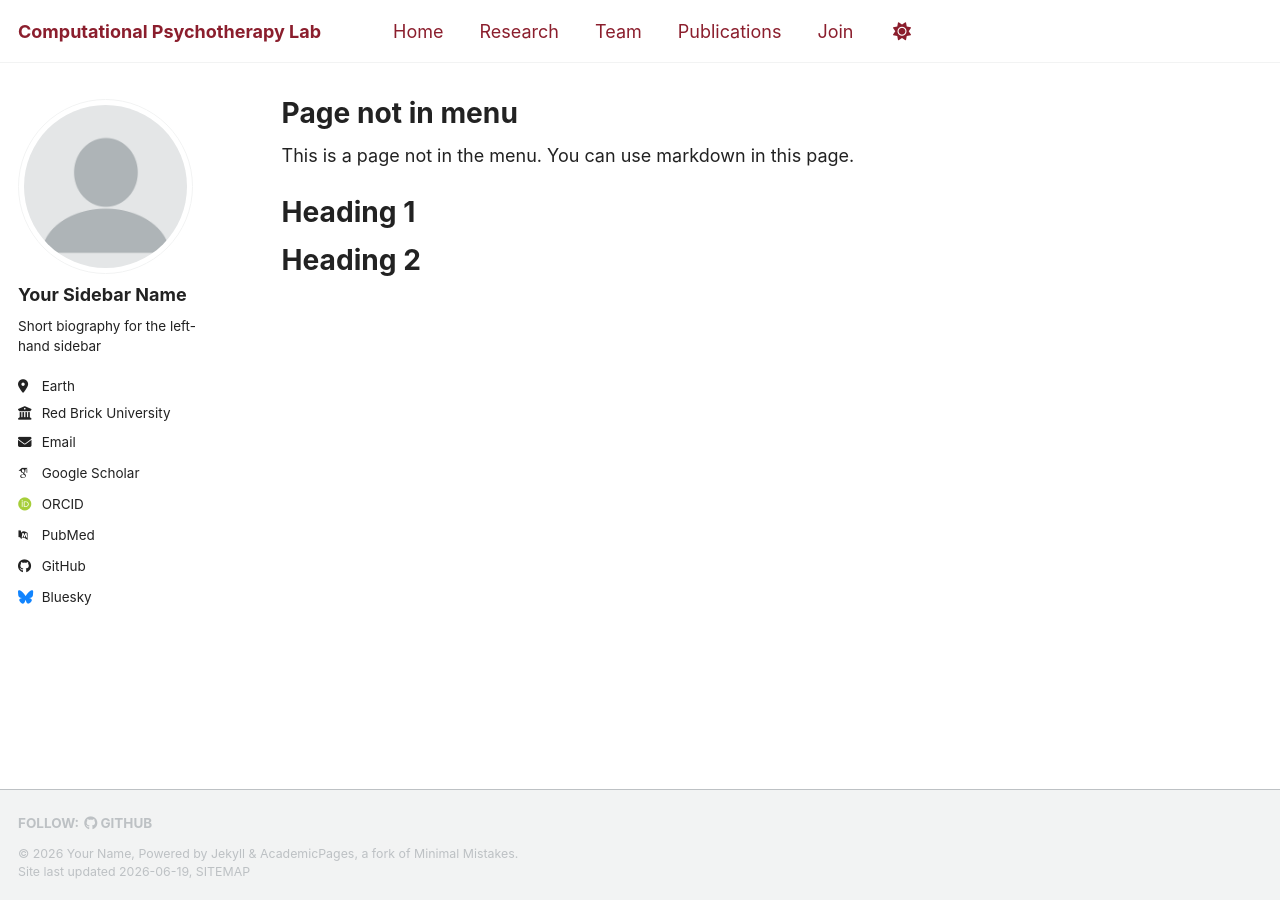
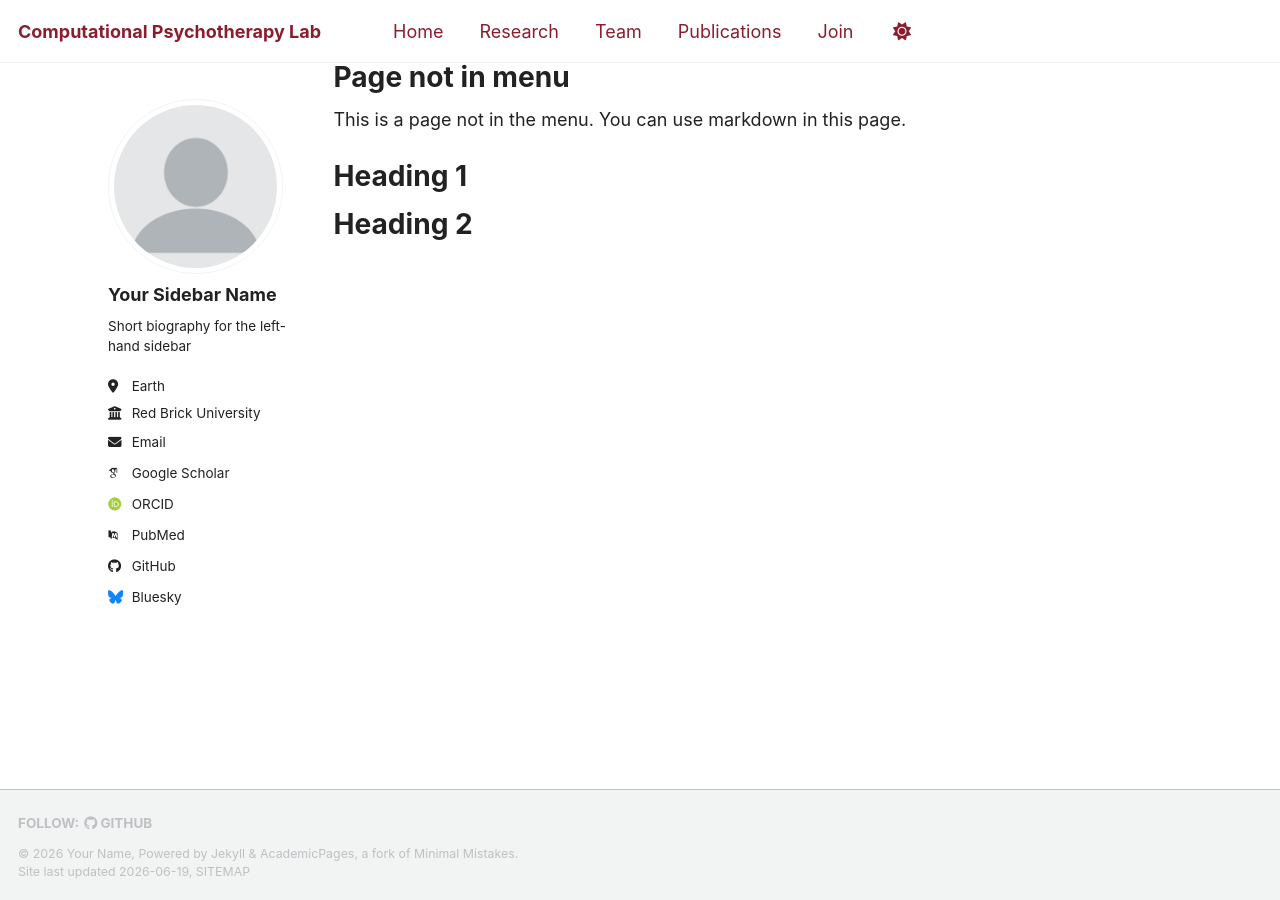
Before and after one commit to IsabelBerwian/CPT-lab, a Jekyll site: the page built from _pages/non-menu-page.md, in a window 1280 px wide. Built offline with Jekyll 4.4.1, drawn with Linux system fonts in a browser that asks for light colours; some web fonts are replaced; a script bundle is joined from its source files by our own code; library files that are not in the unit come from our copies.

Commit message:
Add styles for main container and page margins

```diff
--- a/assets/css/main.scss
+++ b/assets/css/main.scss
@@ -158,3 +158,13 @@ hr {
   display: flex;
   justify-content: center;
 }
+
+#main {
+  max-width: 1100px;
+  margin: 0 auto;
+}
+
+.page {
+  margin-left: auto;
+  margin-right: auto;
+}
```
